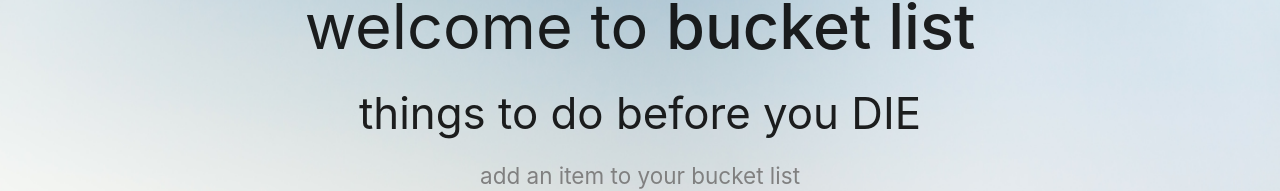
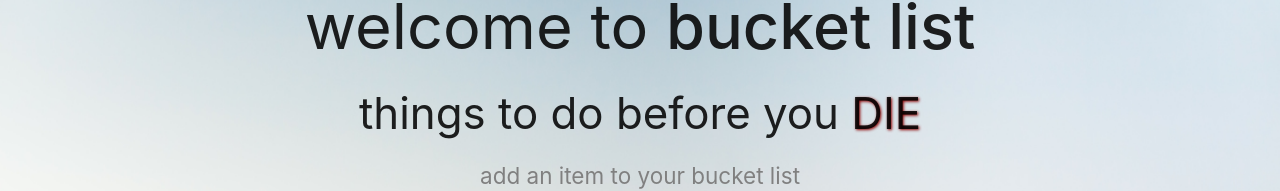
Before and after one commit to SilverBright/bucketlist-app-client, a React (Create React App) app: page / in a window 1280 px wide. Shown: the part 137-328 px from the top of the page. Built offline with nearby package versions, Linux system fonts and the light colour scheme; no server answers.

Commit message:
add shadow css

```diff
--- a/src/index.css
+++ b/src/index.css
@@ -13,6 +13,10 @@ body {
 code {
   font-family: source-code-pro, Menlo, Monaco, Consolas, "Courier New",
     monospace;
+}
+
+nav ul a {
+  font-size: 1.5rem;
 }
 
 .ideas .bucketlist img{
@@ -46,6 +50,6 @@ p {
  font-size: 1.5rem;
 }
 
-nav ul a {
-  font-size: 1.5rem;
+.shadowed {
+  text-shadow: 1px 1px 3px darkred
 }
```
